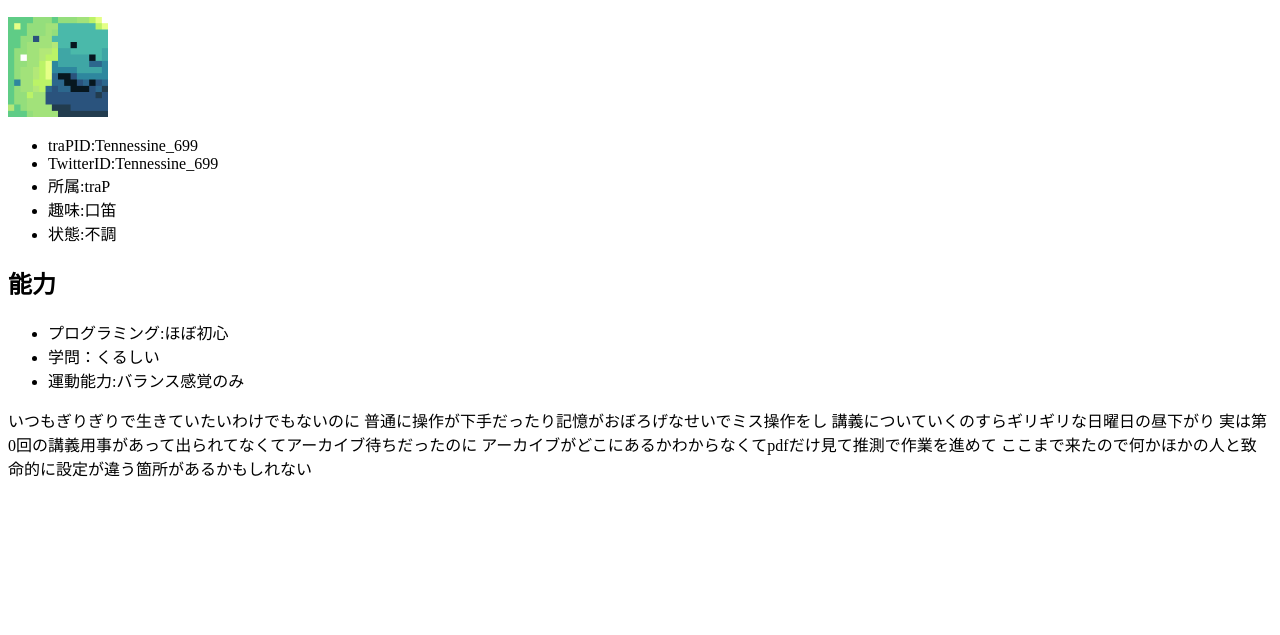
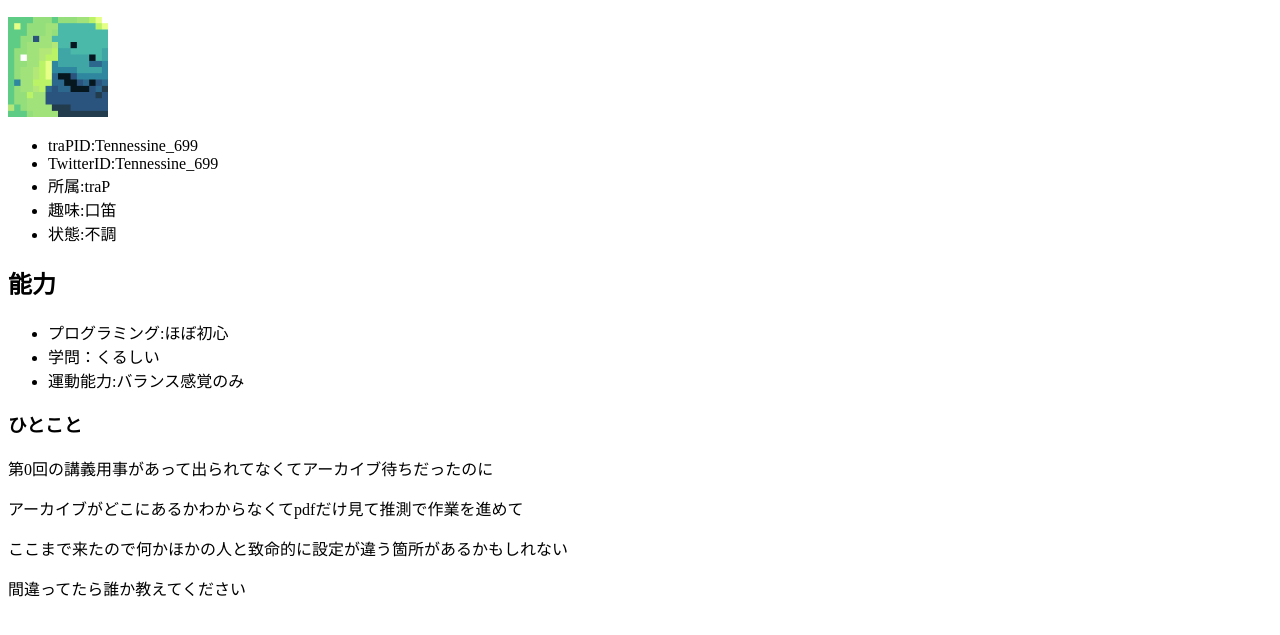
Before and after one commit to Tennessine699/prac-webengineer, a plain HTML site: page index.html in a window 1280 px wide. Shown: the part 127-762 px from the top of the page. Drawn offline with Linux system fonts and the light colour scheme.

Commit message:
add comment

```diff
--- a/index.html
+++ b/index.html
@@ -27,13 +27,12 @@
             <li>運動能力:バランス感覚のみ</li>
         </ul>
     </div>
-    <p>
-        いつもぎりぎりで生きていたいわけでもないのに
-        普通に操作が下手だったり記憶がおぼろげなせいでミス操作をし
-        講義についていくのすらギリギリな日曜日の昼下がり
-        実は第0回の講義用事があって出られてなくてアーカイブ待ちだったのに
-        アーカイブがどこにあるかわからなくてpdfだけ見て推測で作業を進めて
-        ここまで来たので何かほかの人と致命的に設定が違う箇所があるかもしれない
-    </p>
+    <div>
+        <h3>ひとこと</h3>
+        <p>第0回の講義用事があって出られてなくてアーカイブ待ちだったのに</p>
+        <p>アーカイブがどこにあるかわからなくてpdfだけ見て推測で作業を進めて</p>
+        <p>ここまで来たので何かほかの人と致命的に設定が違う箇所があるかもしれない</p>
+        <p>間違ってたら誰か教えてください</p>
+    </div>
 </body>
 </html>
```
